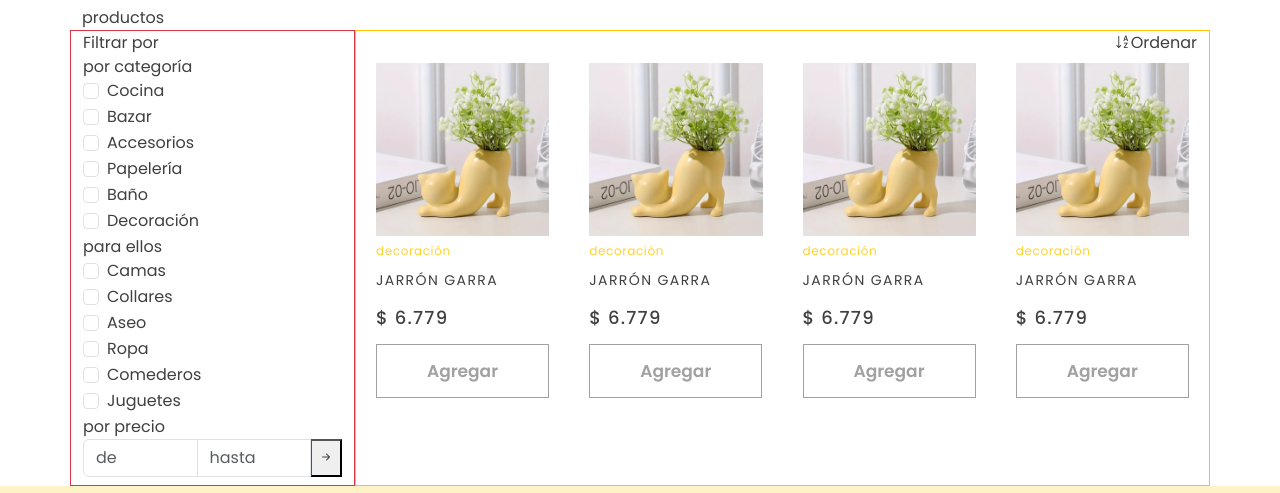
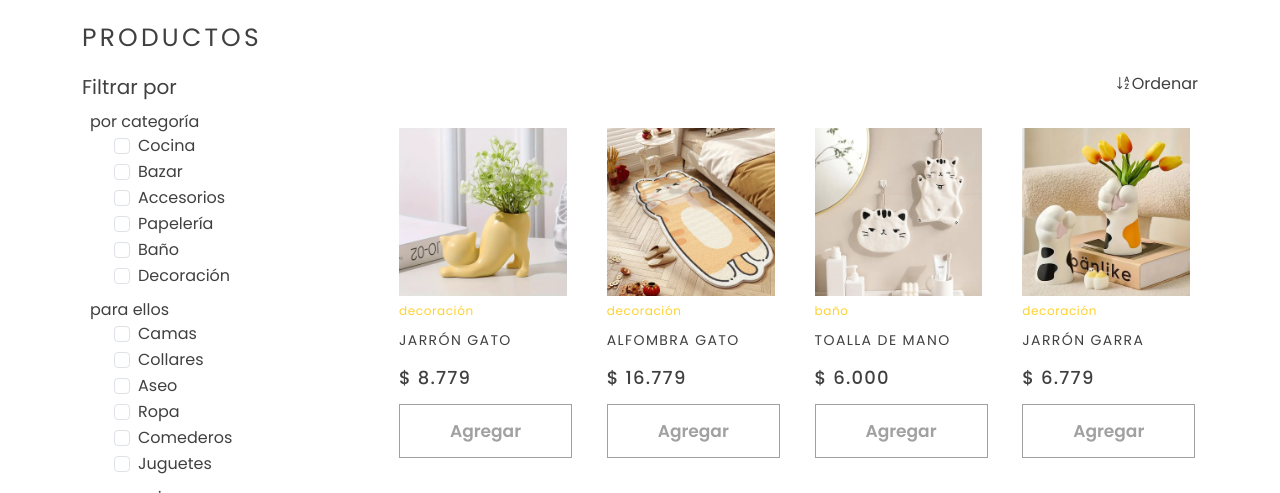
Before and after one commit to TrelawneyJourney/proyecto-final-hellooow, a plain HTML site: page product.html in a window 1280 px wide. Shown: the part 129-622 px from the top of the page. Drawn offline with nearby package versions, Linux system fonts and the light colour scheme.

Commit message:
add img products

```diff
--- a/css/style.css
+++ b/css/style.css
@@ -209,6 +209,20 @@ a {
 .footer-icon {
   font-size: 22px;
 }
+/*products*/
+.fs-7 {
+  font-size: 14px;
+}
+.products-titulo {
+  font-size: 25px;
+  letter-spacing: 3.2px;
+  text-transform: uppercase;
+}
+.button-precio {
+  color: var(--secondary);
+  background-color: white;
+  border: 1px solid var(--terciary-light);
+}
 @media (max-width: 1200px) {
   .hero-title {
     font-size: 38px;
--- a/product.html
+++ b/product.html
@@ -89,29 +89,30 @@
 
     <section class="container">
       <div class="row">
-        <div class="col-12">
+        <div class="col-12 my-3">
           <nav aria-label="breadcrumb">
-            <ol class="breadcrumb">
+            <ol class="breadcrumb fs-7">
               <li class="breadcrumb-item"><a href="index.html">Inicio</a></li>
               <li class="breadcrumb-item active" aria-current="page">
                 Productos
               </li>
             </ol>
           </nav>
-          <p>productos</p>
+          <!--titulo-->
+          <p class="products-titulo">productos</p>
         </div>
       </div>
 
       <!--main-->
       <div class="row">
         <!--aside-->
-        <div class="col-3 d-flex flex-column border border-danger">
-          <p>Filtrar por</p>
+        <div class="col-3 d-flex flex-column gap-2 mb-3">
+          <p class="fs-5">Filtrar por</p>
           <!--categorias-->
-          <div class="por-categoria">
+          <div class="por-categoria ps-2">
             <p>por categoría</p>
             <!--checks-->
-            <div class="check-por">
+            <div class="check-por ps-4">
               <div class="form-check">
                 <input
                   class="form-check-input"
@@ -157,10 +158,10 @@
             </div>
           </div>
           <!--para ellos-->
-          <div class="por-ellos">
+          <div class="por-ellos ps-2">
             <p>para ellos</p>
             <!--checks-->
-            <div class="check-por">
+            <div class="check-por ps-4">
               <div class="form-check">
                 <input
                   class="form-check-input"
@@ -206,29 +207,79 @@
             </div>
           </div>
           <!--precio-->
-          <div class="por-precio">
+          <div class="por-precio ps-2">
             <p>por precio</p>
-            <div class="check-por">
+            <div class="check-por ps-4">
               <div class="input-group mb-2">
                 <input type="number" class="form-control" placeholder="de" />
                 <input type="number" class="form-control" placeholder="hasta" />
-                <button><i class="bi bi-arrow-right-short"></i></button>
+                <button class="button-precio">
+                  <i class="bi bi-arrow-right-short"></i>
+                </button>
               </div>
             </div>
           </div>
         </div>
         <!--end aside-->
-        <div class="col-9 d-flex flex-column border border-warning">
+        <!--productos-->
+        <div class="col-9 d-flex flex-column">
           <div class="d-flex justify-content-end">
             <i class="bi bi-sort-alpha-down"></i>
             <p>Ordenar</p>
           </div>
-          <!----->
-          <div class="row row-cols-1 row-cols-sm-2 row-cols-md-4">
+          <!--row productos-->
+          <div
+            class="row row-cols-1 row-cols-sm-2 row-cols-md-4 my-2 my-md-4 ps-4"
+          >
             <div class="col">
               <div class="card-product">
                 <img
                   src="assets/img/products/product-1.webp"
+                  class="card-img-top img-fluid"
+                  alt="..."
+                />
+                <div class="card-product-body">
+                  <p class="card-categoria">decoración</p>
+                  <p class="card-titulo">jarrón gato</p>
+                  <p class="card-precio">$ 8.779</p>
+                  <button class="button button-terciary">Agregar</button>
+                </div>
+              </div>
+            </div>
+            <div class="col">
+              <div class="card-product">
+                <img
+                  src="assets/img/products/product-2.webp"
+                  class="card-img-top img-fluid"
+                  alt="..."
+                />
+                <div class="card-product-body">
+                  <p class="card-categoria">decoración</p>
+                  <p class="card-titulo">alfombra gato</p>
+                  <p class="card-precio">$ 16.779</p>
+                  <button class="button button-terciary">Agregar</button>
+                </div>
+              </div>
+            </div>
+            <div class="col">
+              <div class="card-product">
+                <img
+                  src="assets/img/products/product-3.webp"
+                  class="card-img-top img-fluid"
+                  alt="..."
+                />
+                <div class="card-product-body">
+                  <p class="card-categoria">baño</p>
+                  <p class="card-titulo">toalla de mano</p>
+                  <p class="card-precio">$ 6.000</p>
+                  <button class="button button-terciary">Agregar</button>
+                </div>
+              </div>
+            </div>
+            <div class="col">
+              <div class="card-product">
+                <img
+                  src="assets/img/products/product-4.webp"
                   class="card-img-top img-fluid"
                   alt="..."
                 />
@@ -240,17 +291,22 @@
                 </div>
               </div>
             </div>
+          </div>
+          <!--row productos-->
+          <div
+            class="row row-cols-1 row-cols-sm-2 row-cols-md-4 my-2 my-md-4 ps-4"
+          >
             <div class="col">
               <div class="card-product">
                 <img
-                  src="assets/img/products/product-1.webp"
+                  src="assets/img/products/product-5.webp"
                   class="card-img-top img-fluid"
                   alt="..."
                 />
                 <div class="card-product-body">
                   <p class="card-categoria">decoración</p>
-                  <p class="card-titulo">jarrón garra</p>
-                  <p class="card-precio">$ 6.779</p>
+                  <p class="card-titulo">cuadro gato</p>
+                  <p class="card-precio">$ 5.579</p>
                   <button class="button button-terciary">Agregar</button>
                 </div>
               </div>
@@ -258,14 +314,14 @@
             <div class="col">
               <div class="card-product">
                 <img
-                  src="assets/img/products/product-1.webp"
+                  src="assets/img/products/product-6.webp"
                   class="card-img-top img-fluid"
                   alt="..."
                 />
                 <div class="card-product-body">
-                  <p class="card-categoria">decoración</p>
-                  <p class="card-titulo">jarrón garra</p>
-                  <p class="card-precio">$ 6.779</p>
+                  <p class="card-categoria">baño</p>
+                  <p class="card-titulo">dispenser gato</p>
+                  <p class="card-precio">$ 9.779</p>
                   <button class="button button-terciary">Agregar</button>
                 </div>
               </div>
@@ -273,14 +329,29 @@
             <div class="col">
               <div class="card-product">
                 <img
-                  src="assets/img/products/product-1.webp"
+                  src="assets/img/products/product-7.webp"
                   class="card-img-top img-fluid"
                   alt="..."
                 />
                 <div class="card-product-body">
                   <p class="card-categoria">decoración</p>
-                  <p class="card-titulo">jarrón garra</p>
-                  <p class="card-precio">$ 6.779</p>
+                  <p class="card-titulo">ganchos de pared</p>
+                  <p class="card-precio">$ 3.180</p>
+                  <button class="button button-terciary">Agregar</button>
+                </div>
+              </div>
+            </div>
+            <div class="col">
+              <div class="card-product">
+                <img
+                  src="assets/img/products/product-8.webp"
+                  class="card-img-top img-fluid"
+                  alt="..."
+                />
+                <div class="card-product-body">
+                  <p class="card-categoria">papelería</p>
+                  <p class="card-titulo">cuaderno gato</p>
+                  <p class="card-precio">$ 5.779</p>
                   <button class="button button-terciary">Agregar</button>
                 </div>
               </div>
```
Also changed, not shown: assets/img/products/product-5.webp (added), assets/img/products/product-6.webp (added), assets/img/products/product-7.webp (added), assets/img/products/product-8.webp (added).
